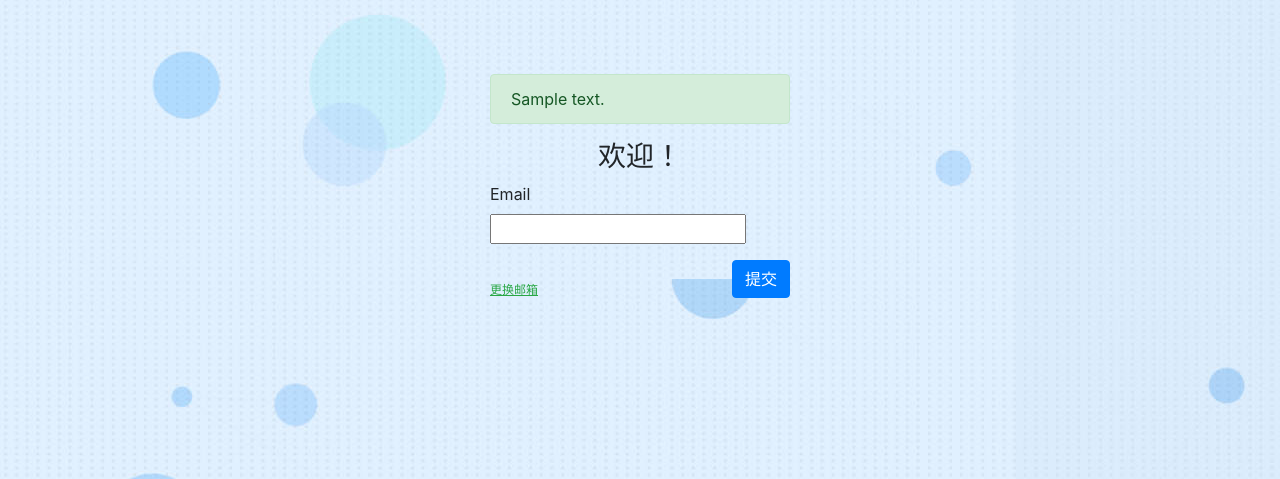
After one commit to dingdapang/login_django, a Django app: template login/templates/login/checkemail.html in a window 1280 px wide. The commit adds this page. Shown: the part 321-800 px from the top of the page. Run offline with Django 3.2, Linux system fonts and the light colour scheme; the template is opened without the code that fills it: most values are stand-ins (such as "Sample title", 1, 10 or a date in 2020); form fields are guessed from the names that the template uses; some libraries are stand-ins or nearby versions.

Commit message:
新文件：   .DS_Store 	修改：     forms.py 	新文件：   static/login/image/black-logo.png 	新文件：   templates/login/checkemail.html 	修改：     templates/login/confirm.html 	修改：     templates/login/login.html 	修改：     views.py

```diff
--- a/login/forms.py
+++ b/login/forms.py
@@ -1,4 +1,3 @@
-
 from django import forms
 
 from captcha.fields import CaptchaField
@@ -23,3 +22,8 @@ class ResiterForm(forms.Form):
     email = forms.EmailField(label="邮箱",  widget=forms.EmailInput(attrs={'class': 'form-control'}))
     sex = forms.ChoiceField(label='性别', choices=gender)
     captcha = CaptchaField(label='验证码')
+
+
+class CheckForm(forms.Form):
+
+    email = forms.EmailField(label="您的邮箱",  widget=forms.EmailInput(attrs={'class': 'form-control'}))
--- /dev/null
+++ b/login/templates/login/checkemail.html
@@ -0,0 +1,50 @@
+<!DOCTYPE html>
+{% load static %}
+<html lang="en">
+<head>
+    <meta charset="UTF-8">
+    <title>check</title>
+   <meta name="viewport" content="width=device-width, initial-scale=1, shrink-to-fit=no">
+    <!-- 上述meta标签*必须*放在最前面，任何其他内容都*必须*跟随其后！ -->
+    <!-- Bootstrap CSS -->
+    <link href="https://cdn.bootcss.com/twitter-bootstrap/4.3.1/css/bootstrap.min.css" rel="stylesheet">
+    <link href="{% static 'login/css/login.css' %}" rel="stylesheet"/>
+    <title>邮箱确认</title>
+
+</head>
+<body>
+<a href="/blog/"><img src="{% static "blog/picture/black-logo.png" %}" alt="Python"></a>
+
+    <div class="container">
+    <div class="col" >
+
+        <form  class="form-login" action="/check/" method="post">
+            {% csrf_token %}
+            {% if message2 %}
+                    <div class="alert alert-success">{{ message2 }}</div>
+                {% endif %}
+
+                {% if message == '请前往邮箱进行确认！,确认完毕点击这里可以进行登录' %}
+                    <div class="alert alert-warning"><a href="/login">{{ message }}</a></div>
+                    {% elif message %}
+                    <div class="alert alert-warning">{{ message }}</div>
+            {% endif %}
+
+
+            <h3 class="text-center">欢迎！</h3>
+            <div class="form-group">
+                {{ check_form.email.label_tag }}
+                {{ check_form.email }}
+            </div>
+            <div>
+                <a href="" class="text-success "><ins>更换邮箱</ins></a>
+                <button type="submit" class="btn btn-primary float-right">提交</button>
+            </div>
+        </form>
+    </div>
+    </div>
+    <script src="https://cdn.bootcss.com/jquery/3.3.1/jquery.js"></script>
+    <script src="https://cdn.bootcss.com/popper.js/1.15.0/umd/popper.js"></script>
+    <script src="https://cdn.bootcss.com/twitter-bootstrap/4.3.1/js/bootstrap.min.js"></script>
+</body>
+</html>
--- a/login/templates/login/login.html
+++ b/login/templates/login/login.html
@@ -11,6 +11,7 @@
     <title>登录</title>
 </head>
 <body>
+<a href="/blog/"><img style="width: 200px; height: 50px" src="{% static "login/image/black-logo.png" %}" alt="Python"></a>
 <div class="container">
     <div class="col" >
 
@@ -18,6 +19,8 @@
             {% csrf_token %}
             {% if login_form.captcha.errors %}
                     <div class="alert alert-warning">{{ login_form.captcha.errors }}</div>
+                {% elif message == '该用户还未经邮件确认！,点击这里验证邮箱' %}
+                    <div><a class="alert alert-warning" href="/check/">{{ message }}</a></div>
                 {% elif message %}
                     <div class="alert alert-warning">{{ message }}</div>
                 {% endif %}
```
Also changed, not shown: login/templates/login/confirm.html (+9 -2 lines), login/views.py (+41 -10 lines), login/static/login/image/black-logo.png (added), 1 other file.
